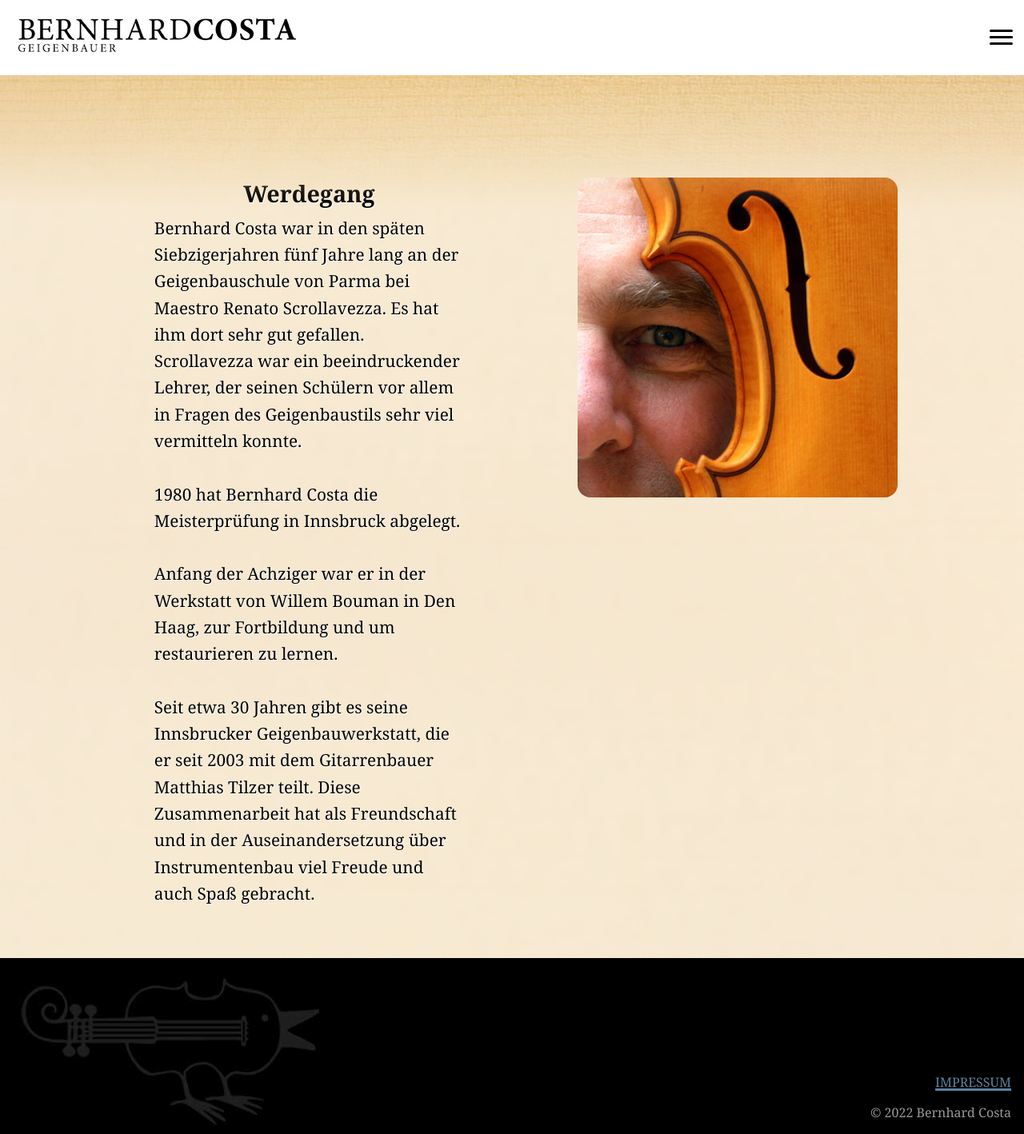
After one commit to costa-jonathan/geigenvogel-website, a PHP site: page /der-geigenbauer.html in a window 1280 px wide. The commit adds this page. Shown: the whole page at 80% size. Run offline with PHP 8.4, Linux system fonts and the light colour scheme.

Commit message:
acceptable background and code cleanup

```diff
--- /dev/null
+++ b/der-geigenbauer.html
@@ -0,0 +1,53 @@
+<!DOCTYPE html>
+<html lang="en">
+<head>
+  <meta charset="UTF-8">
+  <meta name="viewport" content="width=device-width, initial-scale=1">
+  <title>Reparaturen | Bernhard Costa</title>
+  <link rel="stylesheet" href="src/styles.css">
+</head>
+<body>
+<nav>
+  <a href="index.html"><img src="img/menu.jpg" alt="Bernhard Costa Geigenbauer text"></a>
+  <!---- SMALL SCREEN MENU ICON ---->
+  <input id="menu-toggle" class="menu-toggle" type="checkbox">
+  <label for="menu-toggle" id="mobile-menu-icon">
+    <span></span>
+    <span></span>
+    <span></span>
+    <span></span>
+  </label>
+  <div id="menu">
+    <a href="index.html">Home</a>
+    <a href="./reparaturen.html">Reparaturen</a>
+    <a href="./zubehör.html">Zubehör</a>
+    <a href="./neubau.html">Neubau</a>
+    <a href="./werkstatt.html">Werkstatt</a>
+    <a href="./der-geigenbauer.html">Der Geigenbauer</a>
+  </div>
+</nav>
+
+<div class="page-wrapper">
+  <div class="content-item">
+    <h1>Werdegang</h1>
+    <p>Bernhard Costa war in den späten Siebzigerjahren fünf Jahre lang an der Geigenbauschule von Parma bei Maestro Renato Scrollavezza. Es hat ihm dort sehr gut gefallen. Scrollavezza war ein beeindruckender Lehrer, der seinen Schülern vor allem in Fragen des Geigenbaustils sehr viel vermitteln konnte.
+    <br><br>1980 hat Bernhard Costa die Meisterprüfung in Innsbruck abgelegt.
+    <br><br>Anfang der Achziger war er in der Werkstatt von Willem Bouman in Den Haag, zur Fortbildung und um restaurieren zu lernen.
+    <br><br>Seit etwa 30 Jahren gibt es seine Innsbrucker Geigenbauwerkstatt, die er seit 2003 mit dem Gitarrenbauer Matthias Tilzer teilt. Diese Zusammenarbeit hat als Freundschaft und in der Auseinandersetzung über Instrumentenbau viel Freude und auch Spaß gebracht.</p>
+    <!-- todo: das stimmt nichtmehr -->
+  </div>
+  <div class="gallery-wrapper">
+    <img src="img/bernhard.jpg" alt="Bernhard Costa mit einer Geige">
+  </div>
+</div>
+  <footer>
+    <img src="img/vogelfooter.jpg" alt="Bernhard Costa Geigenbauer text">
+    <div>
+      <a>IMPRESSUM</a>
+      <p>© 2022 Bernhard Costa </p>
+    </div>
+  </footer>
+
+
+</body>
+</html>
--- a/src/styles.css
+++ b/src/styles.css
@@ -1,29 +1,33 @@
 body {
+
     background-image: url("../img/bg.jpeg");
     background-repeat: repeat-y;
+
     font-family: Georgia, "Times New Roman", Times, serif;
     margin: 0;
 }
 
 
-/* HEADER */
-header {
+/* NAVBAR */
+nav {
     position: sticky; top: 0;
     width: 100vw;
     height: 11vh;
     background: white;
     display: flex; justify-content: space-between; align-items: center; flex-wrap: wrap;
     z-index: 4;
+
+    min-height: fit-content;
 }
 
-header>a {
+nav>a {
     width: 70%;
     max-width: fit-content;
     max-height: fit-content;
     padding: 0.7rem;
 }
 
-header>a>img {
+nav>a>img {
     width: 100%;
     max-width: fit-content;
     max-height: fit-content;
@@ -31,146 +35,9 @@ header>a>img {
 }
 
 @media all and (max-width: 250px) {
-    header>a {
+    nav>a {
         width: 50%;
     }
-}
-
-
-/* FOOTER */
-footer {
-    display: flex; flex-direction: row; align-items: flex-end;
-    width: 100vw;
-    background: black;
-    height: auto;
-    margin-top: 2rem;
-}
-footer>img {
-    width: 60%;
-    max-width: 400px;
-    filter: brightness(2);
-}
-
-footer>div>p {
-    color: #999;
-}
-footer>div>a:hover {
-    color: #ccc !important;
-    cursor: pointer;
-}
-footer>div {
-    display: flex; flex-direction: column; align-items: flex-end;
-    position: absolute; right: 1rem;
-}
-
-/* LINKS */
-a {
-    text-decoration: underline; text-decoration-thickness: 0.2rem; text-underline-offset: 0.1rem; text-decoration-skip-ink: none;
-    color: rgba(109, 152, 186, 0.85);
-}
-a:hover {
-    text-decoration: underline;
-    color: black;
-}
-a:visited {
-    color: rgba(43, 60, 73, 0.85);
-}
-
-
-/* CONTENT */
-@media all and (min-width: 1200px) {
-    .page-wrapper {
-        padding: 0 10vw 0;
-        width: 80vw !important;
-    }
-    .content-item {
-        width: 32vw;
-    }
-}
-
-
-.page-wrapper {
-    display: flex; flex-direction: row; flex-wrap: wrap; column-gap: 3rem; row-gap: 2rem;
-    padding-top: 3rem;
-    text-shadow: 1px 1px 0 #fff;
-    width: 100vw;
-    justify-content: space-around;
-}
-
-.page-img-wrapper {
-    width: 100vw;
-    display: flex; justify-content: center;
-}
-.page-img-wrapper>img {
-    width: 80%;
-    max-width: fit-content;
-    max-height: fit-content;
-}
-
-
-.content-item {
-    display: flex; flex-direction: column; align-items: center;
-    margin-left: 1.5rem; margin-right: 1.5rem;
-}
-
-h1 {
-    font-size: 1.8rem;
-    font-weight: bold;
-    margin: 0 0 0.5rem;
-}
-
-.page-wrapper>div>p, ul {
-    line-height: 160%;
-    margin: 0 .7rem 1rem;
-    font-size: 1.3rem;
-}
-
-.gallery-wrapper {
-    display: flex; flex-direction: column; gap: 1rem; align-items: center;
-
-}
-
-.gallery-wrapper>a {
-    width: 80%;
-    height: auto;
-    display: flex; align-items: center; justify-content: center;
-
-    color: #edcd96;
-    text-shadow: none;
-}
-
-.gallery-wrapper>a>span {
-    text-align: center;
-    position: absolute;
-    font-size: 2.6rem;
-    z-index: 1;
-    /*-webkit-box-shadow: inset 1px 2px 5px #777;
-    -moz-box-shadow: inset 1px 2px 5px #777;*/
-    padding: 0.4rem;
-    -webkit-backdrop-filter: blur(5px) brightness(.6);
-    backdrop-filter: blur(5px) brightness(.6);
-    border-radius: 0.3rem;
-}
-
-@media all and (max-width: 320px) {
-    .gallery-wrapper {
-        width: 100vw;
-    }
-
-    .gallery-wrapper>a>span {
-        font-size: 12vw;
-    }
-}
-
-
-.gallery-wrapper>a>img, .gallery-wrapper>img {
-    max-width: fit-content;
-    min-width: 100px;
-    border-radius: 1rem;
-}
-
-.gallery-wrapper>a>img {
-    filter: grayscale(40%) ;
 }
 
 
@@ -279,3 +146,155 @@ h1 {
     text-decoration: none;
     color: black;
 }
+
+
+/* FOOTER */
+footer {
+    display: flex; flex-direction: row; align-items: flex-end;
+    width: 100vw;
+    background: black;
+    height: auto;
+}
+footer>img {
+    width: 60%;
+    max-width: 400px;
+    filter: brightness(2);
+}
+
+footer>div>p {
+    color: #999;
+}
+footer>div>a:hover {
+    color: #ccc !important;
+    cursor: pointer;
+}
+footer>div {
+    display: flex; flex-direction: column; align-items: flex-end;
+    position: absolute; right: 1rem;
+}
+
+/* LINKS */
+a {
+    text-decoration: underline; text-decoration-thickness: 0.2rem; text-underline-offset: 0.1rem; text-decoration-skip-ink: none;
+    color: rgba(109, 152, 186, 0.85);
+}
+a:hover {
+    text-decoration: underline;
+    color: black;
+}
+a:visited {
+    color: rgba(43, 60, 73, 0.85);
+}
+
+
+/* CONTENT */
+@media all and (min-width: 1200px) {
+    .page-wrapper {
+        padding: 0 10vw 0;
+        width: 80vw !important;
+    }
+    .content-item {
+        width: 32vw;
+    }
+}
+
+
+.page-wrapper {
+    display: flex; flex-direction: row; flex-wrap: wrap; column-gap: 3rem; row-gap: 2rem;
+    padding-top: 8rem; padding-bottom: 3rem;
+    text-shadow: 1px 1px 0 #fff;
+    width: 100vw;
+    justify-content: space-around;
+    -webkit-backdrop-filter: blur(6px) brightness(1);
+    backdrop-filter: blur(6px) ;
+    background: rgba(255, 255, 255, 0.59);
+    /*background: whitesmoke;*/
+
+    -webkit-mask: -webkit-gradient(
+            linear,
+            left 15%,
+            left 0%,
+            from(rgba(0, 0, 0, 1)),
+            to(rgba(0, 0, 0, 0))
+    );
+}
+
+/* HEADER */
+header {
+    width: 100vw;
+    display: flex; justify-content: center;
+
+}
+
+header>img {
+    margin: 4rem 0 0 0;
+    max-width: fit-content;
+    max-height: fit-content;
+}
+
+
+.content-item {
+    display: flex; flex-direction: column; align-items: center;
+    margin-left: 1.5rem; margin-right: 1.5rem;
+}
+
+h1 {
+    font-size: 1.8rem;
+    font-weight: bold;
+    margin: 0 0 0.5rem;
+}
+
+.page-wrapper>div>p, ul {
+    line-height: 160%;
+    margin: 0 .7rem 1rem;
+    font-size: 1.3rem;
+}
+
+.gallery-wrapper {
+    display: flex; flex-direction: column; gap: 1rem; align-items: center;
+
+}
+
+.gallery-wrapper>a {
+    width: 80%;
+    height: auto;
+    display: flex; align-items: center; justify-content: center;
+
+}
+
+.gallery-wrapper>a>span {
+    text-align: center;
+    position: absolute;
+    font-size: 2.6rem;
+    z-index: 1;
+    /*-webkit-box-shadow: inset 1px 2px 5px #777;
+    -moz-box-shadow: inset 1px 2px 5px #777;*/
+    padding: 0.4rem 0.6rem;
+    -webkit-backdrop-filter: blur(5px) brightness(.6);
+    backdrop-filter: blur(5px) brightness(.6);
+    border-radius: 0.3rem;
+
+    color: whitesmoke /*#edcd96*/;
+    text-shadow: none;
+}
+
+@media all and (max-width: 320px) {
+    .gallery-wrapper {
+        width: 100vw;
+    }
+
+    .gallery-wrapper>a>span {
+        font-size: 12vw;
+    }
+}
+
+
+.gallery-wrapper>a>img, .gallery-wrapper>img {
+    max-width: fit-content;
+    min-width: 100px;
+    border-radius: 1rem;
+}
+
+.gallery-wrapper>a>img {
+    filter: grayscale(40%) ;
+}
```
Also changed, not shown: index.html (+9 -8 lines), reparaturen.html (+11 -3 lines), zubehör.html (+12 -3 lines), img/bernhard.jpg (added), img/geigenvogel.png, img/menu.jpg (renamed from img/header.jpg).
